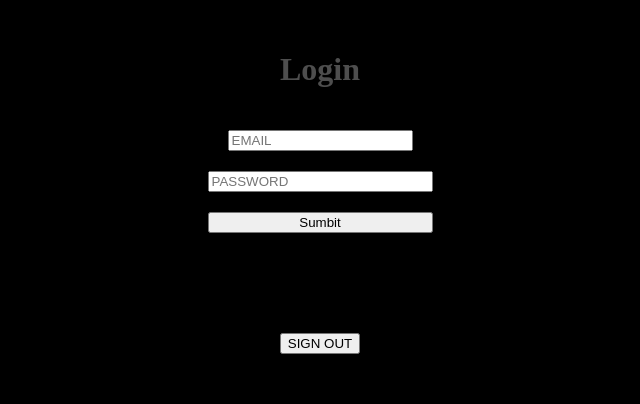
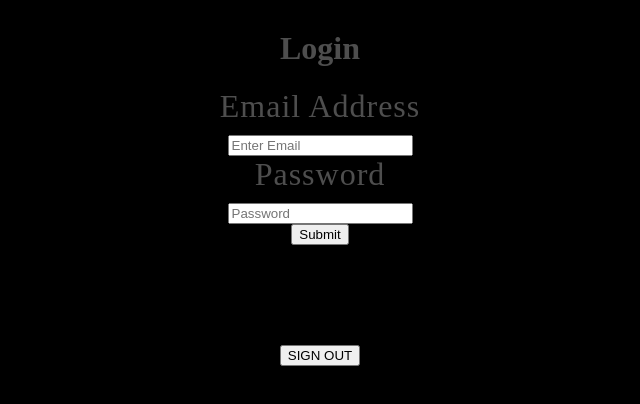
Before and after one commit to htwest/WestGallery, a Next.js app: page /login in a window 1280 px wide. Shown: the top 404 px of the page, without its empty margins (320-960 px from the left). Built offline with nearby package versions, Linux system fonts and the light colour scheme; no server answers.

Commit message:
adjusted login stylings

```diff
--- a/pages/login.js
+++ b/pages/login.js
@@ -1,6 +1,9 @@
 import { useState, useEffect } from "react";
 import { useRouter } from "next/router";
 import { projectAuth } from "../firebase/config";
+
+import { Form } from "react-bootstrap";
+import Button from "react-bootstrap/Button";
 
 const login = () => {
   const [email, setEmail] = useState("");
@@ -27,27 +30,47 @@
   const handleSignOut = () => {
     projectAuth.signOut().then(() => {
       console.log("USER LOGGED OUT");
+      router.push("/");
     });
   };
 
   return (
     <div>
-      <form className="login" onSubmit={handleSubmit}>
+      <Form className="login" onSubmit={handleSubmit}>
         <h1>Login</h1>
-        <input
+        <Form.Group className="mb-3">
+          <Form.Label>Email Address</Form.Label>
+          <Form.Control
+            type="email"
+            placeholder="Enter Email"
+            onChange={handleEmailChange}
+          />
+        </Form.Group>
+        <Form.Group className="mb-3">
+          <Form.Label>Password</Form.Label>
+          <Form.Control
+            type="password"
+            placeholder="Password"
+            onChange={handlePassChange}
+          />
+        </Form.Group>
+        <Button variant="primary" type="submit">
+          Submit
+        </Button>
+        {/* <input
           type="text"
           className="username-login"
           placeholder="EMAIL"
           onChange={handleEmailChange}
-        ></input>
-        <input
+        ></input> */}
+        {/* <input
           type="text"
           className="password-login"
           placeholder="PASSWORD"
           onChange={handlePassChange}
-        ></input>
-        <button type="submit">Sumbit</button>
-      </form>
+        ></input> */}
+        {/* <button type="submit">Sumbit</button> */}
+      </Form>
       <div className="sign-out">
         <button className="sign-out-button" onClick={handleSignOut}>
           SIGN OUT
--- a/styles/globals.css
+++ b/styles/globals.css
@@ -185,7 +185,8 @@
 }
 
 /* login styles */
-.login {
+
+/* .login {
   display: grid;
   justify-content: center;
 }
@@ -196,7 +197,7 @@
 
 .password-login {
   margin-bottom: 20px;
-}
+} */
 
 /* sign-out styles */
 .sign-out {
```
